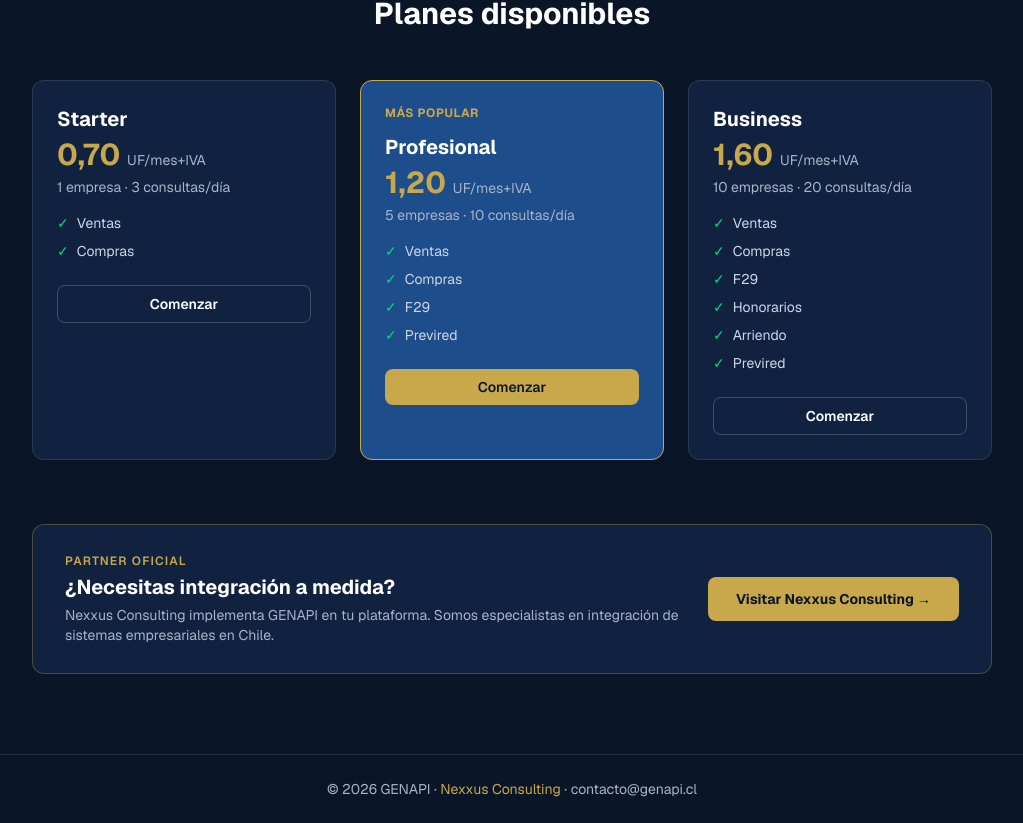
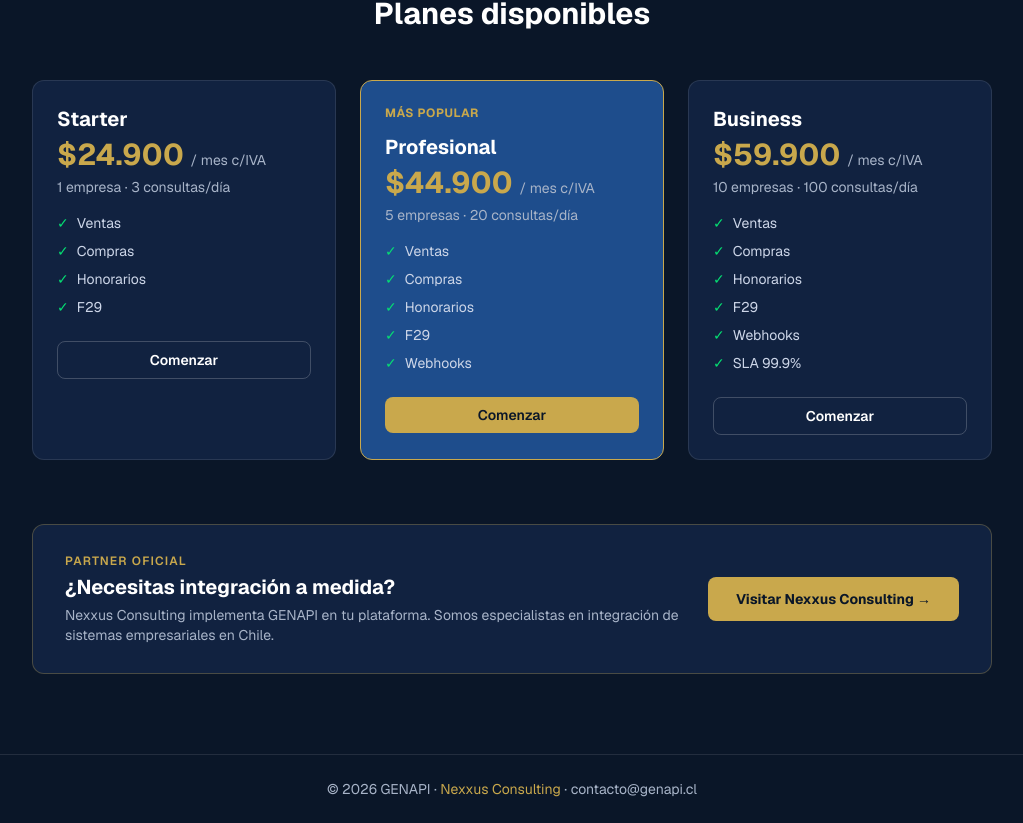
Before and after one commit to cmauricioaguilar-del/genapi-app, a Next.js app: page / in a window 1280 px wide. Shown: the part 947-1770 px from the top of the page, without its empty margins (128-1151 px from the left). Built offline with nearby package versions, Linux system fonts and the light colour scheme.

Commit message:
fix: actualizar precios landing page a CLP con IVA incluido

```diff
--- a/app/page.tsx
+++ b/app/page.tsx
@@ -96,14 +96,14 @@ export default function Landing() {
         <h2 className="text-3xl font-bold text-white text-center mb-12">Planes disponibles</h2>
         <div className="grid grid-cols-1 md:grid-cols-3 gap-6">
           {[
-            { nombre: "Starter", precio: "0,70", empresas: "1", consultas: "3", modulos: ["Ventas", "Compras"], destacado: false },
-            { nombre: "Profesional", precio: "1,20", empresas: "5", consultas: "10", modulos: ["Ventas", "Compras", "F29", "Previred"], destacado: true },
-            { nombre: "Business", precio: "1,60", empresas: "10", consultas: "20", modulos: ["Ventas", "Compras", "F29", "Honorarios", "Arriendo", "Previred"], destacado: false },
+            { nombre: "Starter", precio: "$24.900", empresas: "1", consultas: "3", modulos: ["Ventas", "Compras", "Honorarios", "F29"], destacado: false },
+            { nombre: "Profesional", precio: "$44.900", empresas: "5", consultas: "20", modulos: ["Ventas", "Compras", "Honorarios", "F29", "Webhooks"], destacado: true },
+            { nombre: "Business", precio: "$59.900", empresas: "10", consultas: "100", modulos: ["Ventas", "Compras", "Honorarios", "F29", "Webhooks", "SLA 99.9%"], destacado: false },
           ].map((plan) => (
             <div key={plan.nombre} className={`rounded-xl p-6 border ${plan.destacado ? "bg-[#1e4d8c] border-[#c9a84c]" : "bg-[#112240] border-white/10"}`}>
               {plan.destacado && <div className="text-xs font-bold text-[#c9a84c] mb-3 uppercase tracking-wider">Más popular</div>}
               <h3 className="text-xl font-bold text-white mb-1">{plan.nombre}</h3>
-              <p className="text-3xl font-bold text-[#c9a84c] mb-1">{plan.precio} <span className="text-sm font-normal text-[#a8b4c8]">UF/mes+IVA</span></p>
+              <p className="text-3xl font-bold text-[#c9a84c] mb-1">{plan.precio} <span className="text-sm font-normal text-[#a8b4c8]">/ mes c/IVA</span></p>
               <p className="text-sm text-[#a8b4c8] mb-4">{plan.empresas} empresa{plan.empresas !== "1" ? "s" : ""} · {plan.consultas} consultas/día</p>
               <ul className="space-y-2 mb-6">
                 {plan.modulos.map(m => (
```
